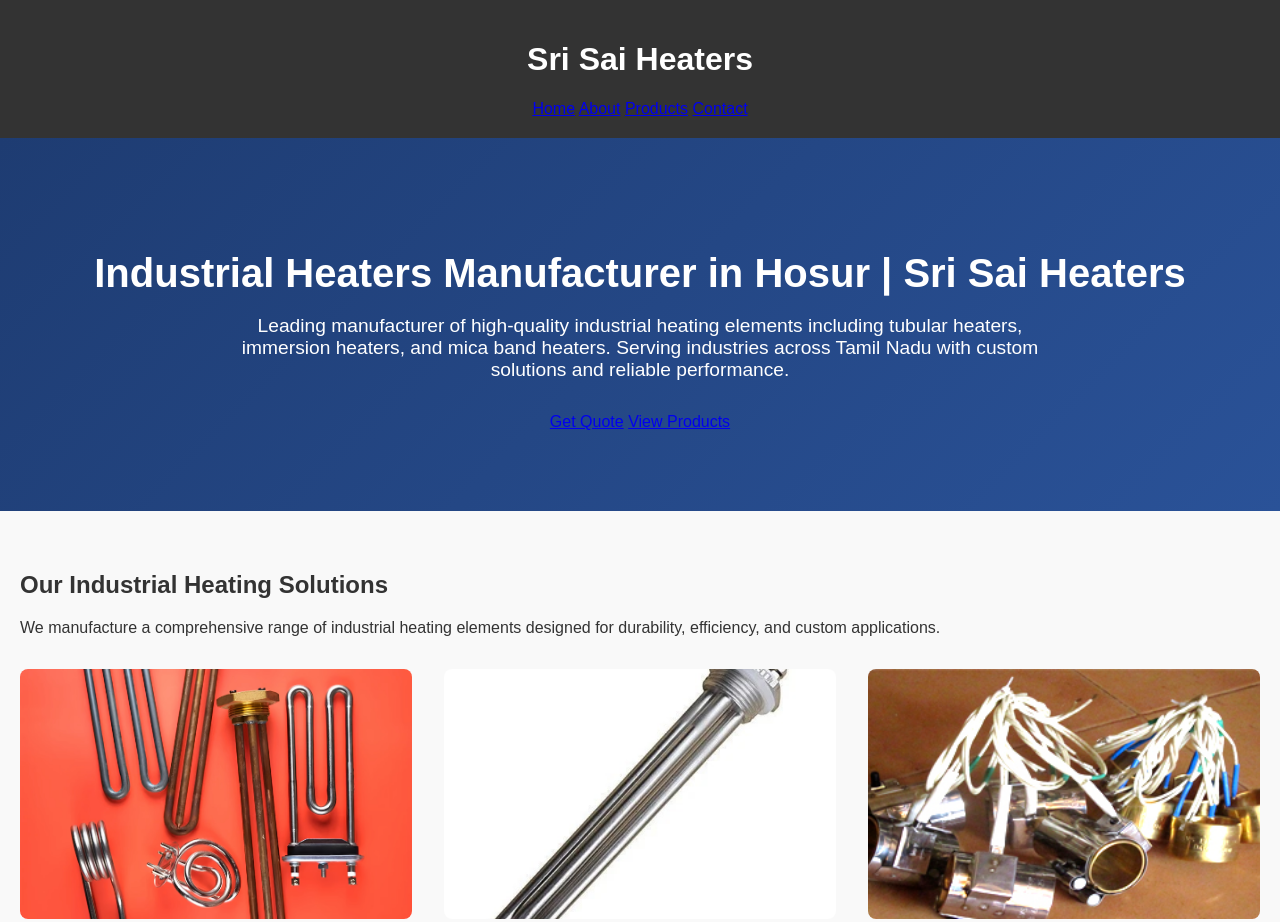
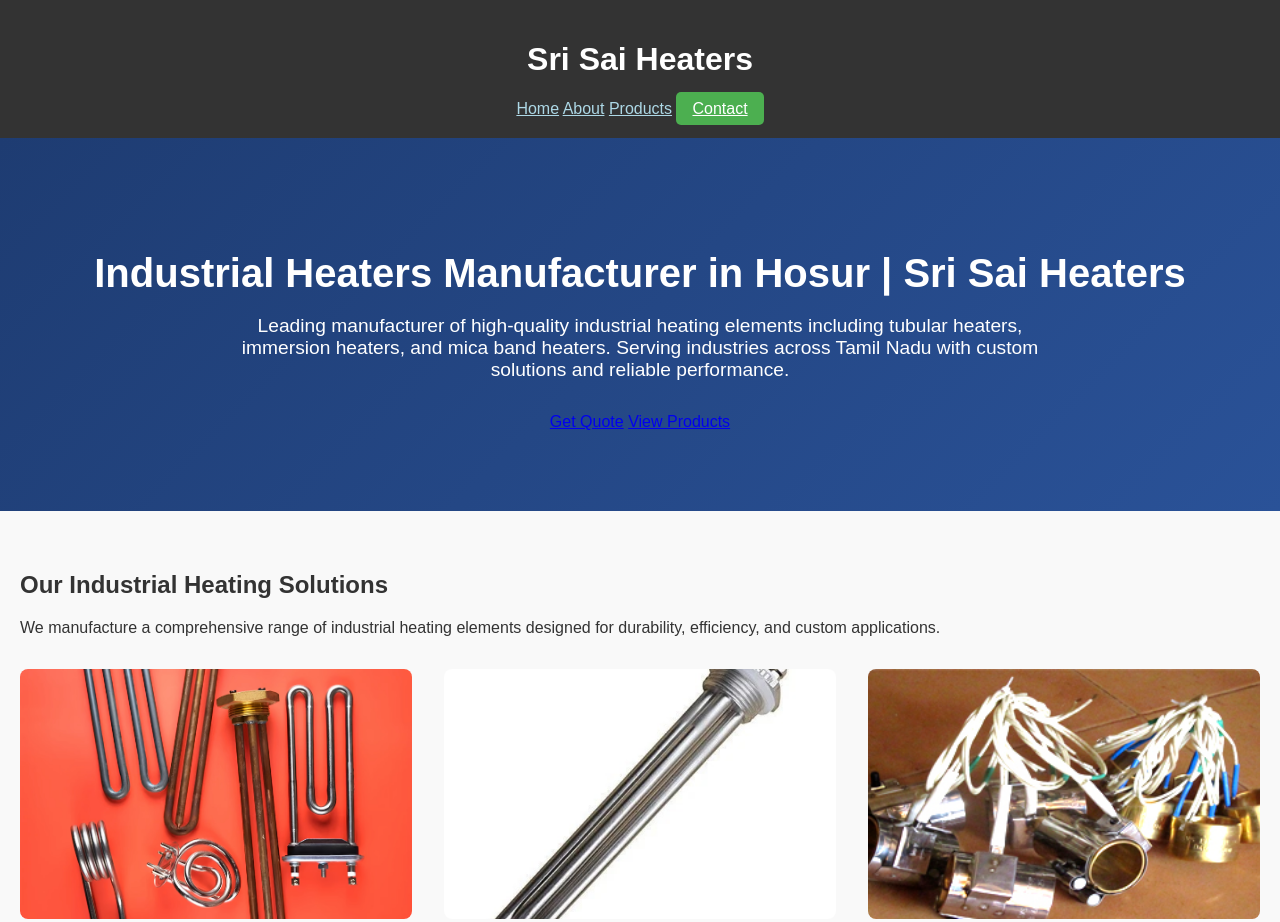
Before and after one commit to srisaiheaters/srisaiheaters, a plain HTML site: page index.html in a window 1280 px wide. Shown: the top 922 px of the page. Drawn offline with Linux system fonts and the light colour scheme.

Commit message:
page-optimise

```diff
--- a/index.html
+++ b/index.html
@@ -82,7 +82,7 @@
           <a href="#home" class="text-gray-700 hover:text-red-600 transition-colors duration-300">Home</a>
           <a href="#about" class="text-gray-700 hover:text-red-600 transition-colors duration-300">About</a>
           <a href="#products" class="text-gray-700 hover:text-red-600 transition-colors duration-300">Products</a>
-          <a href="#contact" class="bg-red-600 text-white hover:bg-red-700 rounded-md px-4 py-2 transition-colors duration-300">Contact</a>
+          <a href="#contact" class="bg-red-600 text-white hover:bg-red-700 rounded-md px-4 py-2 transition-colors duration-300 contact-button">Contact</a>
         </div>
       </nav>
     </div>
--- a/style.css
+++ b/style.css
@@ -93,6 +93,29 @@ footer {
     text-align: center;
     padding: 15px;
 }
+
+/* Style the navigation links */
+header nav a {
+  color: #ADD8E6; /* Light Blue */
+  transition: color 0.3s ease;
+}
+
+header nav a:hover {
+  color: #87CEEB; /* Slightly darker blue on hover */
+}
+
+/* Style the contact button separately */
+header nav a.contact-button {
+  background-color: #4CAF50; /* Green */
+  color: white;
+  padding: 8px 16px;
+  border-radius: 5px;
+}
+
+header nav a.contact-button:hover {
+  background-color: #367C39; /* Darker green on hover */
+}
+
 /* Responsive adjustments */
 @media (max-width: 768px) {
     .product-image {
@@ -130,3 +153,13 @@ footer {
 .product-image:hover img {
     transform: scale(1.05);
 }
+
+/* Contact details styling */
+#contact .contact-details a {
+  color: red; /* Initial color */
+  transition: color 0.3s ease; /* Smooth transition for the hover effect */
+}
+
+#contact .contact-details a:hover {
+  color: darkred; /* Color on hover */
+}
```
